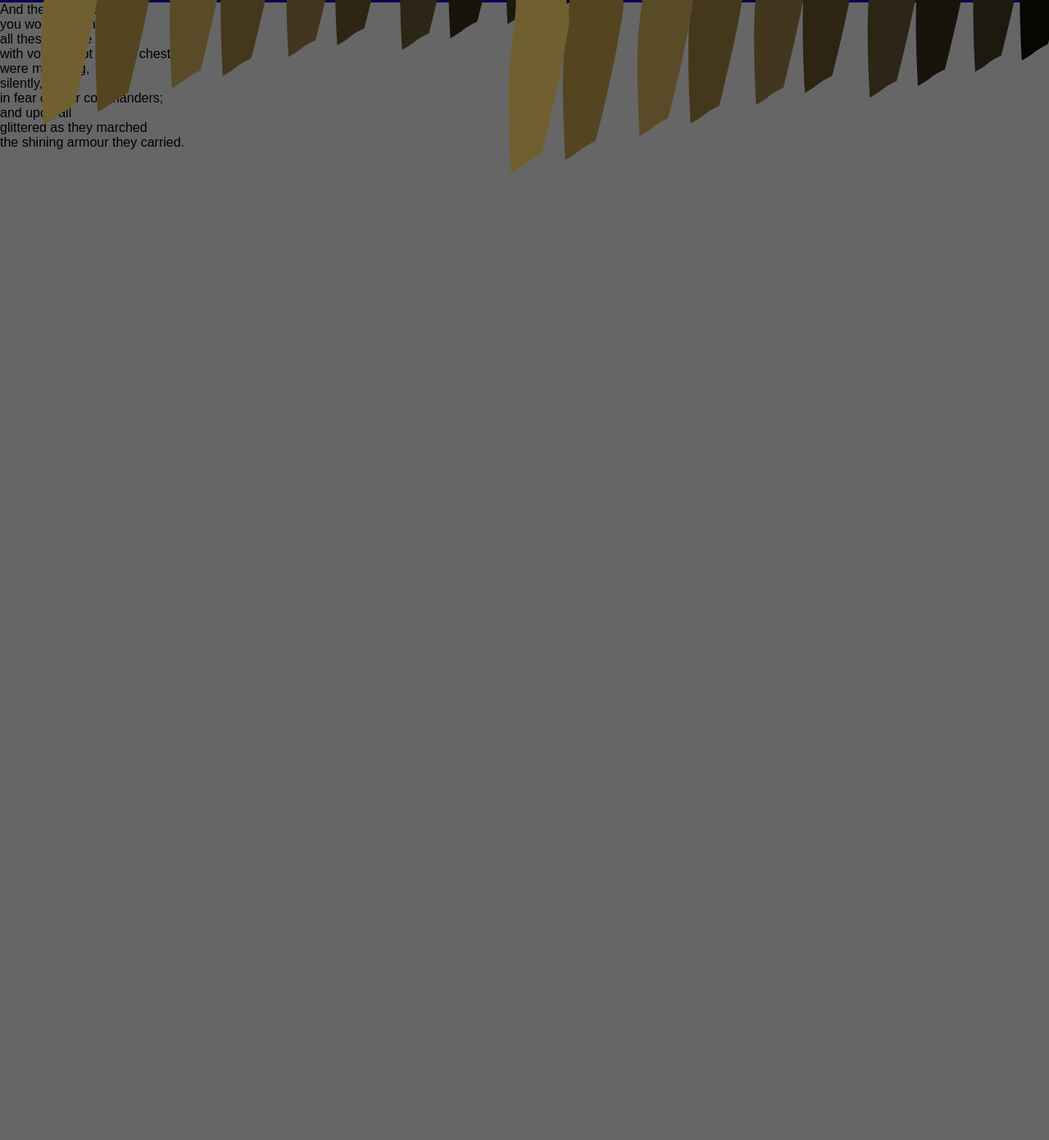
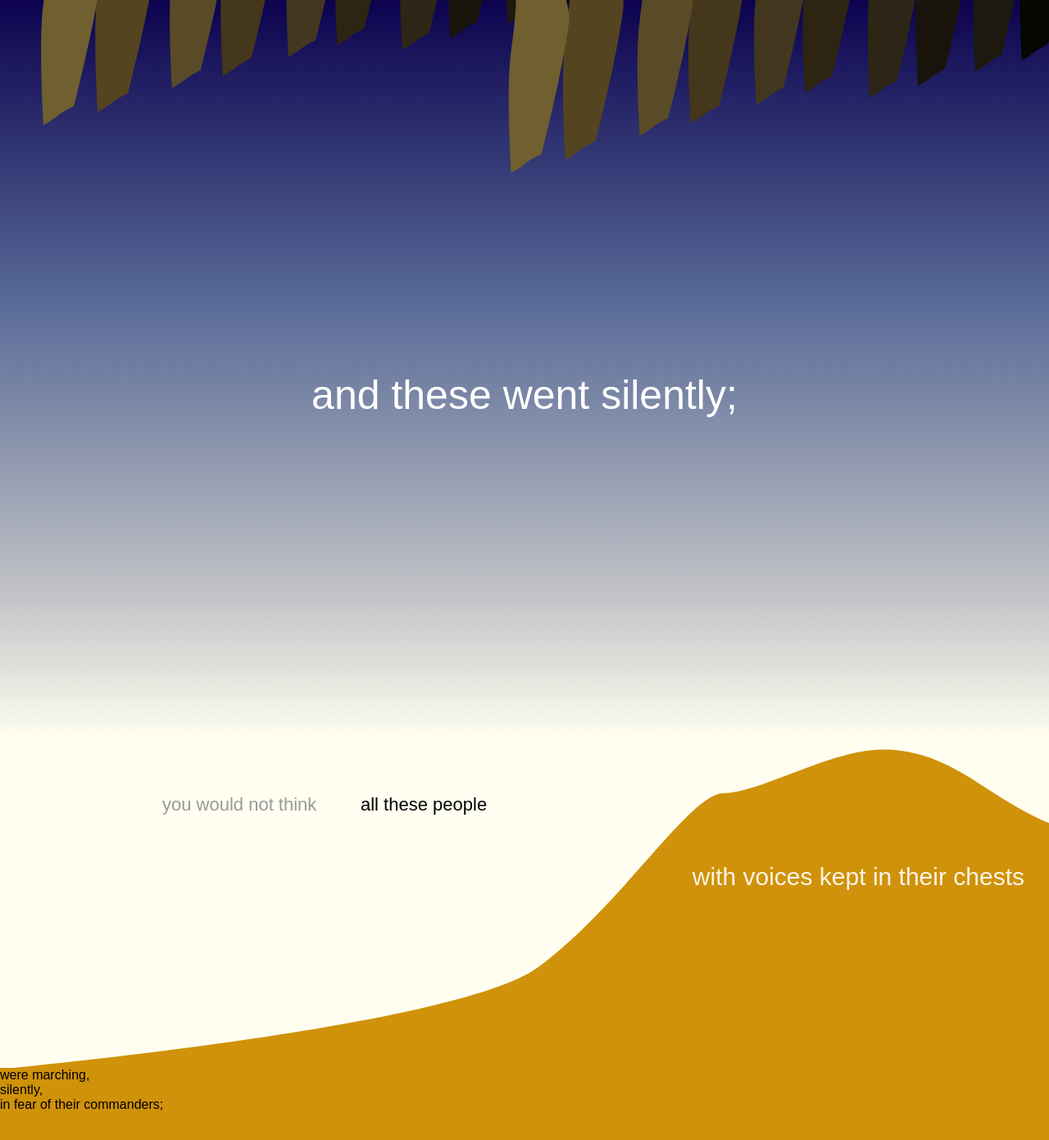
Before and after one commit to vgpena/iliadic, a plain HTML site: page index.html in a window 1280 px wide. Shown: the part 3197-4588 px from the top of the page at 82% size. Before the commit the page ends 3420 px from the top, so only its background shows below. Drawn offline with Linux system fonts and the light colour scheme.

Commit message:
Panel 7.

```diff
--- a/index.html
+++ b/index.html
@@ -464,6 +464,16 @@
 			<p class="screen-seven part-one">you would not think</p>
 			<p class="screen-seven part-two">all these people</p>
 			<p class="screen-seven part-three">with voices kept in their chests</p>
+			<svg class="orange" version="1.1" xmlns="http://www.w3.org/2000/svg" xmlns:xlink="http://www.w3.org/1999/xlink" x="0px" y="0px" width="100%" height="100%" viewBox="0 0 1280 400" preserveAspectRatio="none">
+			<g id="Layer_1" style="display:none;">
+				<rect x="-24.641" style="display:inline;fill:#FFFFFF;stroke:#000000;stroke-miterlimit:10;" width="1325.641" height="814.36"/>
+			</g>
+			<g id="Layer_2">
+				<path style="fill:#D0920A;" d="M-36.18,400c0,0,589.744-51.794,692.309-127.436s185.896-212.82,226.923-212.82
+					s121.796-47.437,182.052-52.564s106.41,25.641,139.743,47.436s64.103,39.743,101.282,51.282s53.846,56.41,53.846,56.41
+					l-65.384,233.334L-16.949,407.18L-36.18,400z"/>
+			</g>
+			</svg>
 		</div>
 		<div id="eight">
 			<p class="screen-eight part-one">were marching,</p>
--- a/sass/screen.sass
+++ b/sass/screen.sass
@@ -1,5 +1,6 @@
 @import "compass/css3/images"
 @import "compass/css3/transform"
+@import "compass/css3/background-size"
 
 body
 	font-family:  "Arial", sans
@@ -172,13 +173,14 @@ p
 	.soldiers
 		position:  absolute
 		top: 20px
+		z-index: 2
 
 	.part-one
 		left: 5em
 		top: 10px
 		font-size:  60px
 		color:  #ddd
-		z-index:  5
+		z-index:  3
 	.part-one:first-letter
 		color:  #fff
 		font-family:  "Georgia"
@@ -192,20 +194,71 @@ p
 	.part-three
 		left: 5em
 		top: 400px
-		z-index:  2
+		z-index:  3
 		font-size:  30px
 	.part-four
 		left: 15em
 		top: 440px
-		z-index: 2
+		z-index: 3
 		font-size:  30px
 	.part-five
 		right: 3em
 		top: 450px
-		z-index:  2
+		z-index:  3
 		font-size:  24px
 	.part-six
 		right: 2em
 		top: 480px
-		z-index:  2
+		z-index:  3
 		font-size:  30px
+
+#six
+	height:  900px
+	+background-image(linear-gradient(top, #0D034F, #566896 40%, #C1C2C6 80%, #FFFEF0))
+	position: relative
+	z-index: 1
+
+	.part-one
+		position:  absolute
+		top: 450px
+		width:  100%
+		text-align:  center
+		font-size:  50px
+		color:  #fff
+		text-transform:  lowercase
+
+#seven
+	height:  400px
+	overflow: hidden
+	position: relative
+	background-color: #FFFEF0
+
+	p
+		position: absolute
+
+	.part-one
+		font-size: 22px
+		left: 9em
+		top: 3em
+		color: #999
+
+	.part-two
+		font-size: 22px
+		left: 20em
+		top: 3em
+
+	.part-three
+		font-size: 30px
+		right: 1em
+		top: 5em
+		z-index: 2
+		color: #fff
+		opacity: 0.9
+
+	.orange
+		position: absolute
+		bottom: -5px
+
+#eight
+	height:  600px
+	background-color:  #D0920A
```
Also changed, not shown: imgs/7/orange-01.svg (added), imgs/7/orange-02.svg (added), stylesheets/screen.css, 1 other file.
